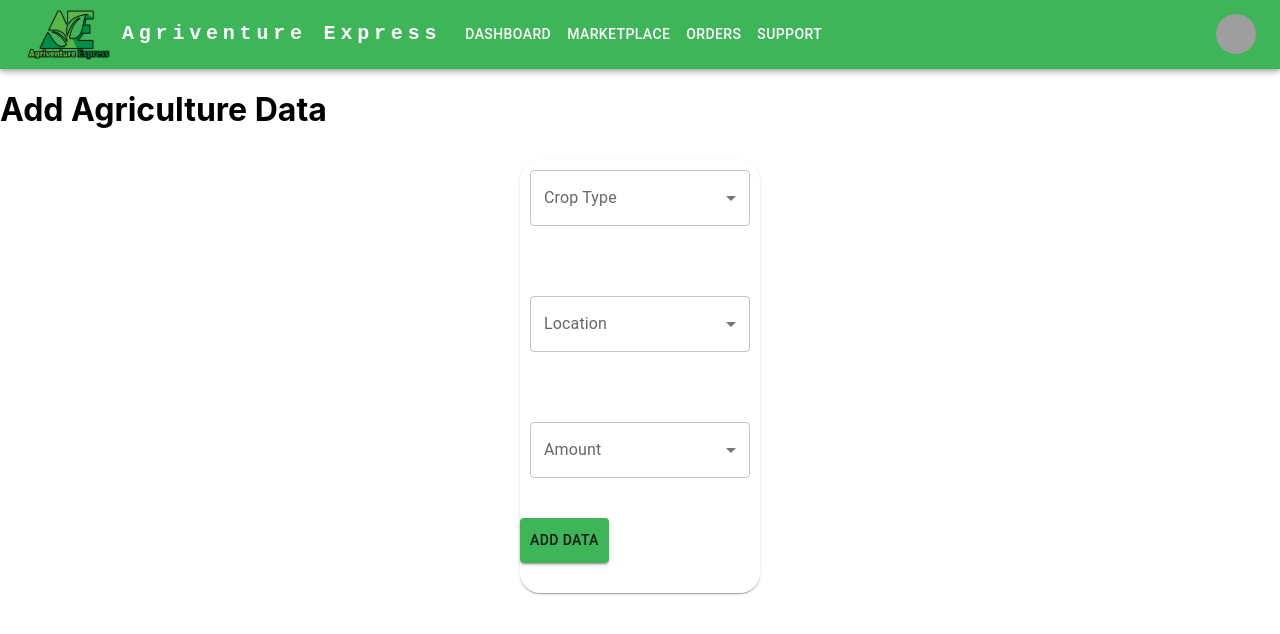
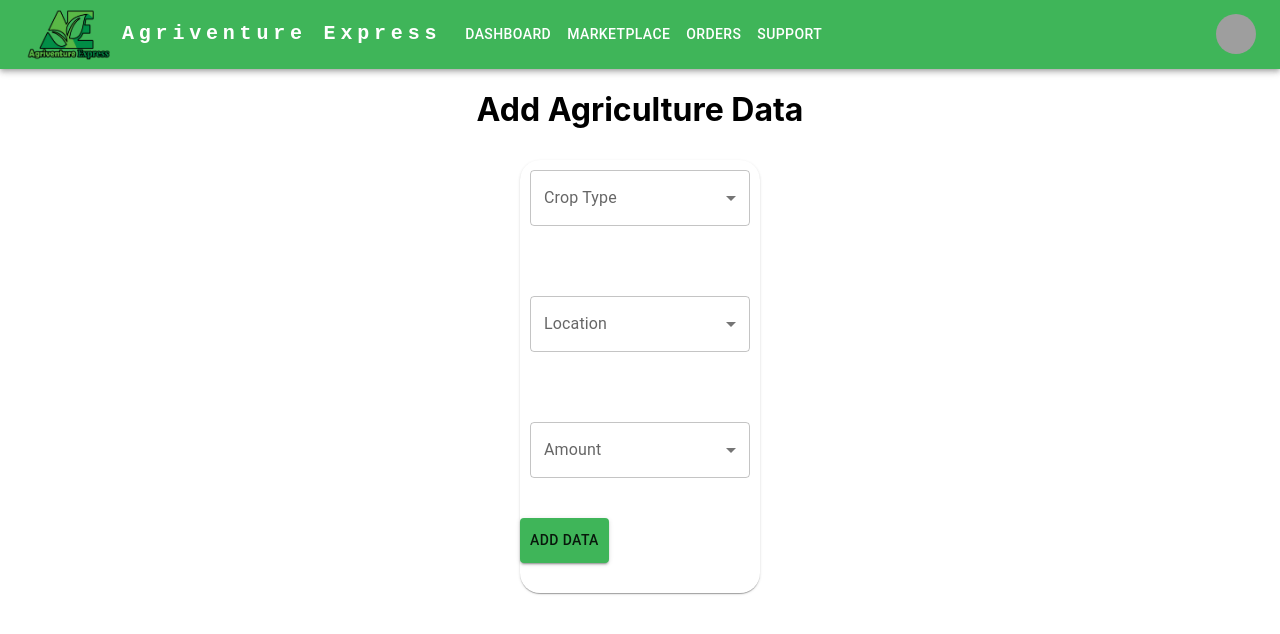
Before and after one commit to Async-Devs/agriventure-express-web-frontend, a React (Create React App) app: page /agridataentry in a window 1280 px wide. Shown: the top 634 px of the page. Built offline with nearby package versions, Linux system fonts and the light colour scheme; grey boxes are pictures that could not be loaded.

Commit message:
agri data entry 1

```diff
--- a/src/pages/agriDataEntry.js
+++ b/src/pages/agriDataEntry.js
@@ -43,15 +43,15 @@ function AgriDataEntry(){
 		<div>
 			<Sidebar/>
 			    <Box sx={{ width: "100%" }}>
-				<h1>Add Agriculture Data</h1>
+
 				<Grid container
 					direction="column"
 					alignItems="center"
 					justifyContent="center"
-				>
-					<Grid item  sx={{padding:"10px",minWidth:"260px"}}>
-						<Paper sx={{ maxWidth:"500px",minWidth:"150px", borderRadius:"20px"}}>
-							<Box sx={{ minWidth: 120, maxWidth: 250,paddingTop:"30px",marginBottom:"50px",padding:"10px" }}>
+				><h1>Add Agriculture Data</h1>
+					<Grid item  sx={{padding:"10px",minWidth:"260px",maxWidth:"600px"}}>
+						<Paper sx={{borderRadius:"20px"}}>
+							<Box sx={{ maxWidth:"500px",minWidth:"150px",paddingTop:"30px",marginBottom:"50px",padding:"10px" }}>
 								<FormControl fullWidth>
 									<InputLabel id="crop">Crop Type</InputLabel>
 									<Select
```
